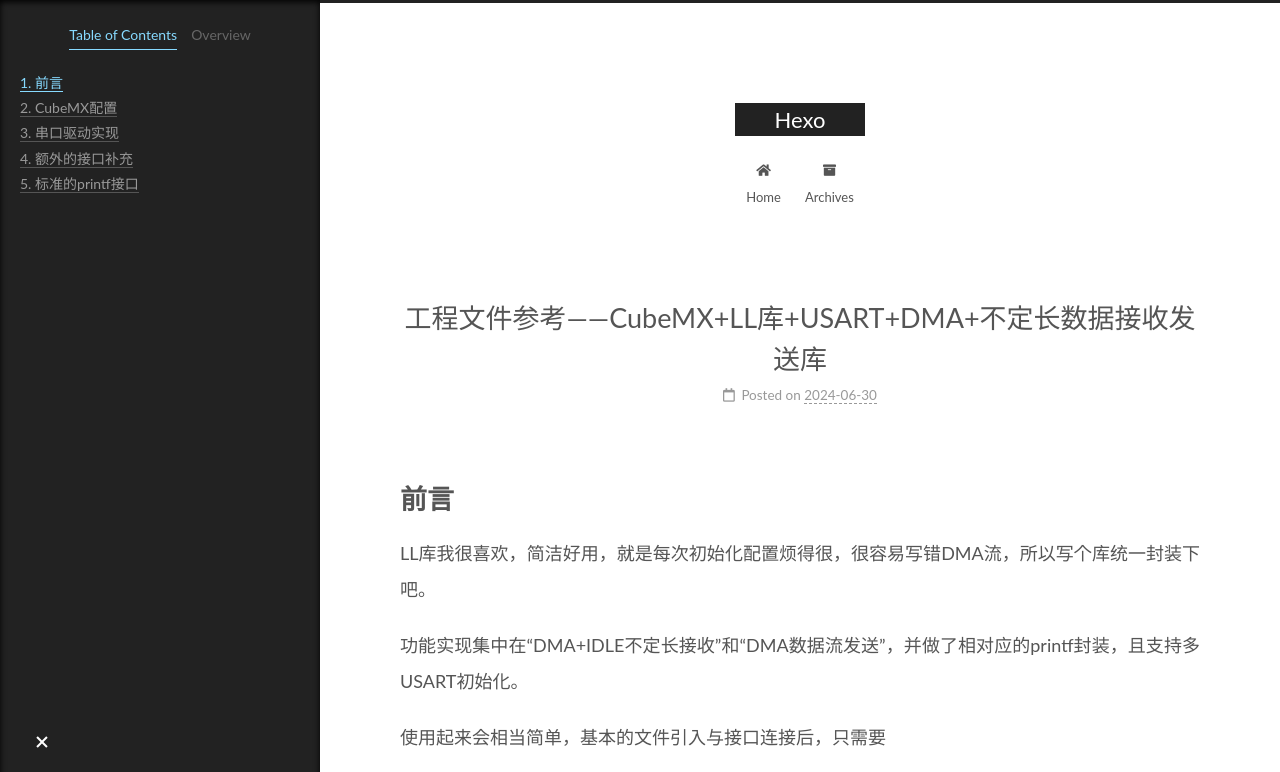
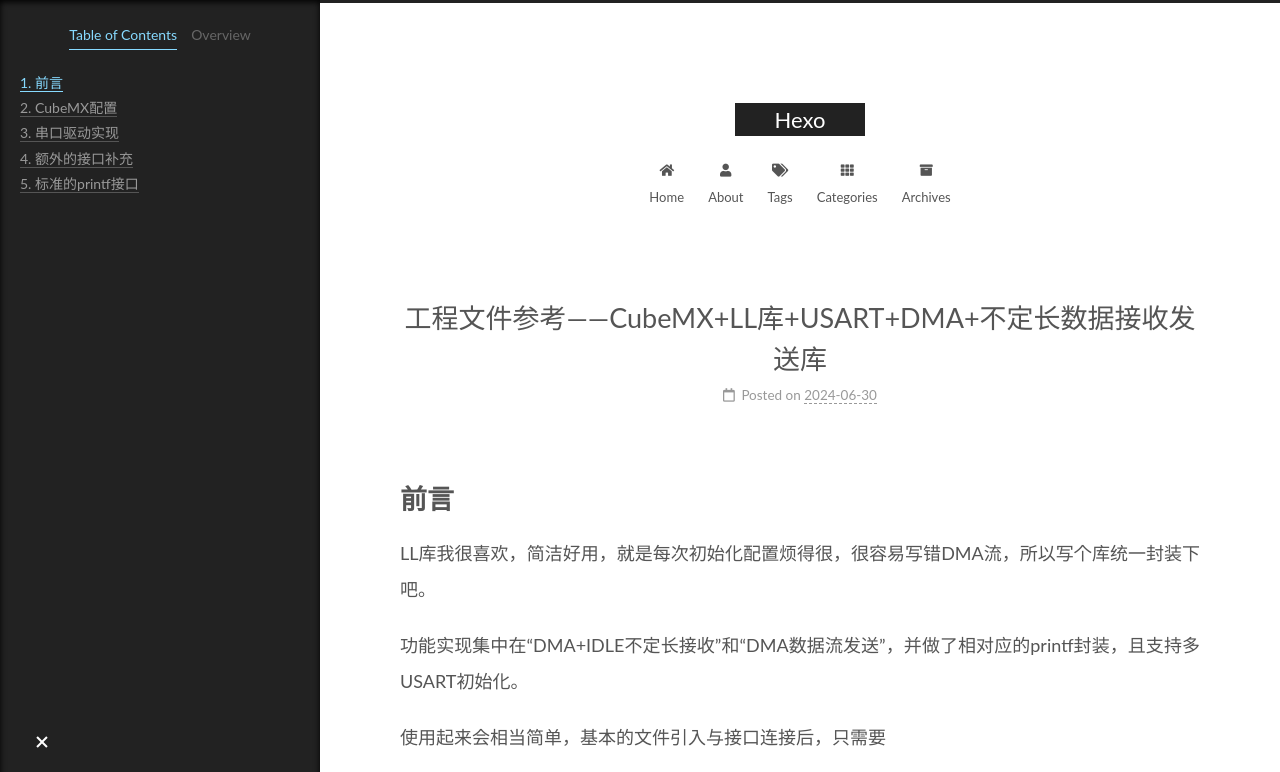
Before and after one commit to hhq-123/mrnofish.github.io, a plain HTML site: page 2024/06/30/工程文件参考——CubeMX+LL库+USART+DMA+不定长数据接收发送库/index.html in a window 1280 px wide. Shown: the top 772 px of the page. Drawn offline with Linux system fonts and the light colour scheme.

Commit message:
Site updated: 2024-06-30 01:17:59

```diff
--- a/2024/06/30/工程文件参考——CubeMX+LL库+USART+DMA+不定长数据接收发送库/index.html
+++ b/2024/06/30/工程文件参考——CubeMX+LL库+USART+DMA+不定长数据接收发送库/index.html
@@ -17,7 +17,7 @@
 
 <script id="hexo-configurations">
     var NexT = window.NexT || {};
-    var CONFIG = {"hostname":"example.com","root":"/","scheme":"Muse","version":"7.8.0","exturl":false,"sidebar":{"position":"left","display":"post","padding":18,"offset":12,"onmobile":false},"copycode":{"enable":false,"show_result":false,"style":null},"back2top":{"enable":true,"sidebar":false,"scrollpercent":false},"bookmark":{"enable":false,"color":"#222","save":"auto"},"fancybox":false,"mediumzoom":false,"lazyload":false,"pangu":false,"comments":{"style":"tabs","active":null,"storage":true,"lazyload":false,"nav":null},"algolia":{"hits":{"per_page":10},"labels":{"input_placeholder":"Search for Posts","hits_empty":"We didn't find any results for the search: ${query}","hits_stats":"${hits} results found in ${time} ms"}},"localsearch":{"enable":false,"trigger":"auto","top_n_per_article":1,"unescape":false,"preload":false},"motion":{"enable":true,"async":false,"transition":{"post_block":"fadeIn","post_header":"slideDownIn","post_body":"slideDownIn","coll_header":"slideLeftIn","sidebar":"slideUpIn"}}};
+    var CONFIG = {"hostname":"example.com","root":"/","scheme":"Muse","version":"7.8.0","exturl":false,"sidebar":{"position":"left","display":"post","padding":18,"offset":12,"onmobile":true},"copycode":{"enable":false,"show_result":false,"style":null},"back2top":{"enable":true,"sidebar":false,"scrollpercent":false},"bookmark":{"enable":false,"color":"#222","save":"auto"},"fancybox":false,"mediumzoom":false,"lazyload":false,"pangu":false,"comments":{"style":"tabs","active":null,"storage":true,"lazyload":false,"nav":null},"algolia":{"hits":{"per_page":10},"labels":{"input_placeholder":"Search for Posts","hits_empty":"We didn't find any results for the search: ${query}","hits_stats":"${hits} results found in ${time} ms"}},"localsearch":{"enable":false,"trigger":"auto","top_n_per_article":1,"unescape":false,"preload":false},"motion":{"enable":true,"async":false,"transition":{"post_block":"fadeIn","post_header":"slideDownIn","post_body":"slideDownIn","coll_header":"slideLeftIn","sidebar":"slideUpIn"}}};
   </script>
 
   <meta name="description" content="前言LL库我很喜欢，简洁好用，就是每次初始化配置烦得很，很容易写错DMA流，所以写个库统一封装下吧。 功能实现集中在“DMA+IDLE不定长接收”和“DMA数据流发送”，并做了相对应的printf封装，且支持多USART初始化。 使用起来会相当简单，基本的文件引入与接口连接后，只需要 123usartx &#x3D; new_USART_Driver(USARTx, LL_DMA_STREAM_Rx, LL">
@@ -115,6 +115,21 @@
         <li class="menu-item menu-item-home">
 
     <a href="/" rel="section"><i class="fa fa-home fa-fw"></i>Home</a>
+
+  </li>
+        <li class="menu-item menu-item-about">
+
+    <a href="/about/" rel="section"><i class="fa fa-user fa-fw"></i>About</a>
+
+  </li>
+        <li class="menu-item menu-item-tags">
+
+    <a href="/tags/" rel="section"><i class="fa fa-tags fa-fw"></i>Tags</a>
+
+  </li>
+        <li class="menu-item menu-item-categories">
+
+    <a href="/categories/" rel="section"><i class="fa fa-th fa-fw"></i>Categories</a>
 
   </li>
         <li class="menu-item menu-item-archives">
```
Also changed, not shown: archives/2024/06/index.html (+16 -1 lines), archives/2024/index.html (+16 -1 lines), archives/index.html (+16 -1 lines), index.html (+16 -1 lines).
